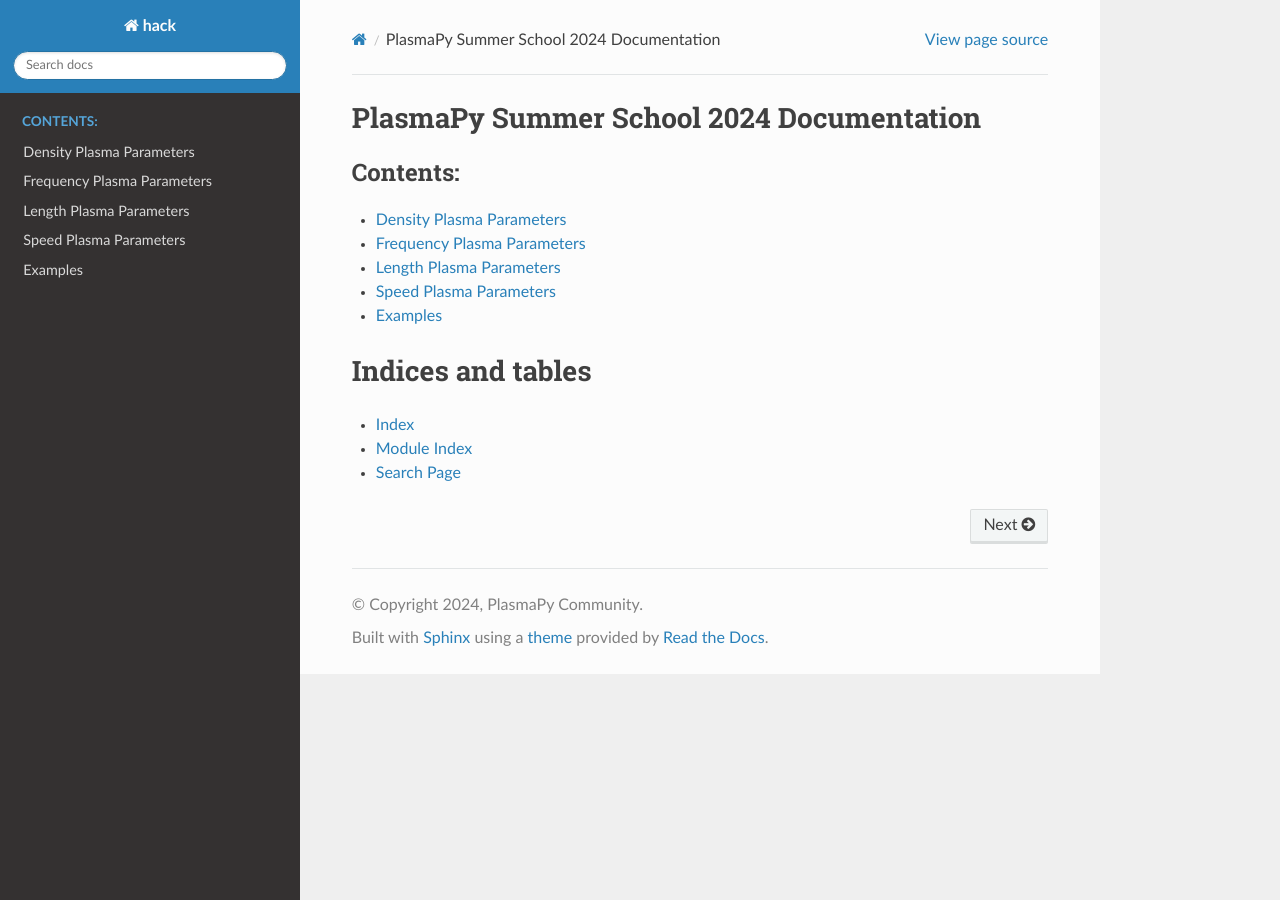
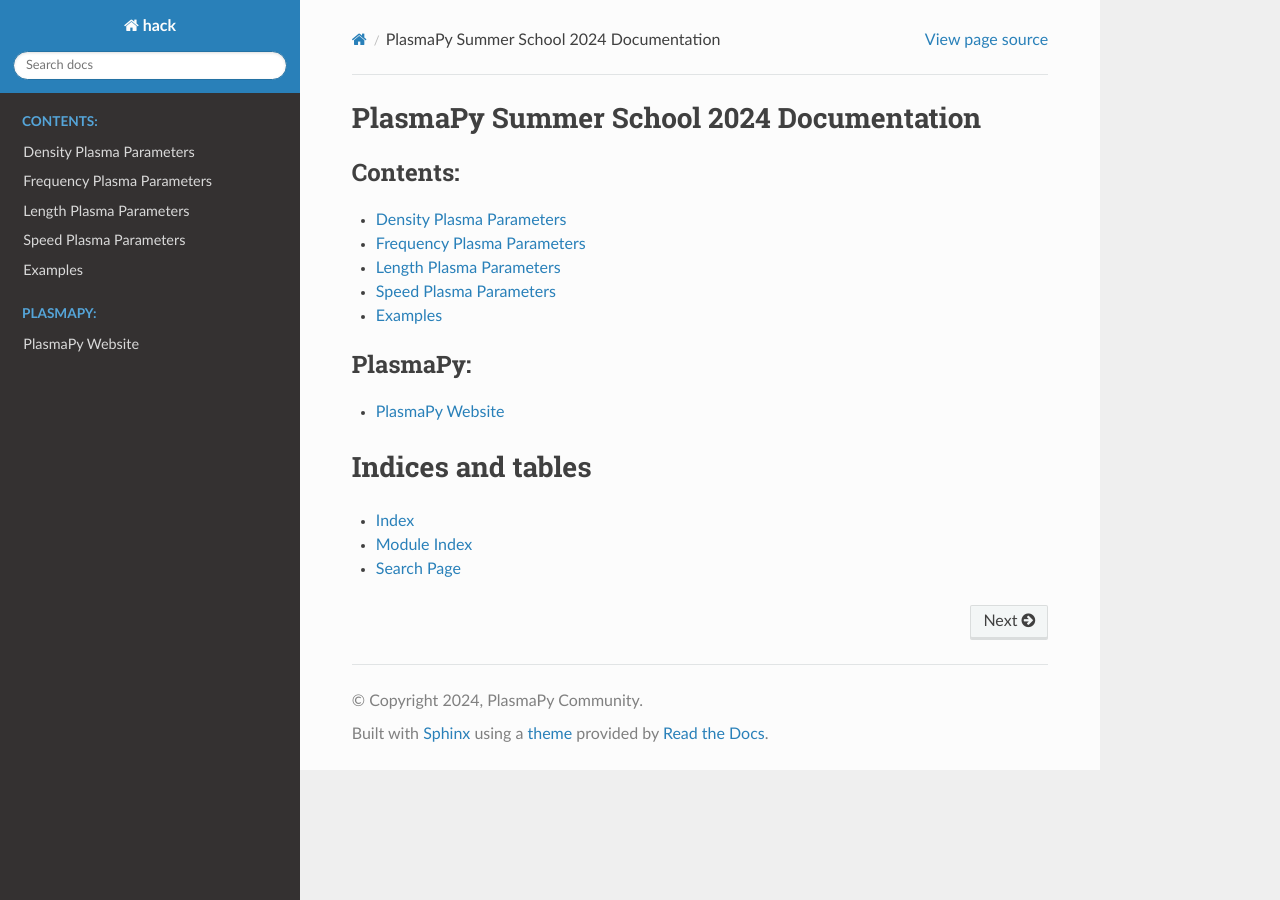
Before and after one commit to PlasmaPy/plasmapy-summer-school, a Sphinx documentation site: the page built from docs/source/index.rst, in a window 1280 px wide. Built offline with Sphinx 7.4.7 and the Read the Docs theme 2.0.0, drawn with Linux system fonts in a browser that asks for light colours.

Commit message:
Added link to PlasmaPy.ord

```diff
--- a/docs/source/index.rst
+++ b/docs/source/index.rst
@@ -11,6 +11,13 @@
    speeds
    examples
 
+
+.. toctree::
+   :maxdepth: 1
+   :caption: PlasmaPy:
+
+   PlasmaPy Website <https://docs.plasmapy.org/>
+
 Indices and tables
 ==================
 
```
